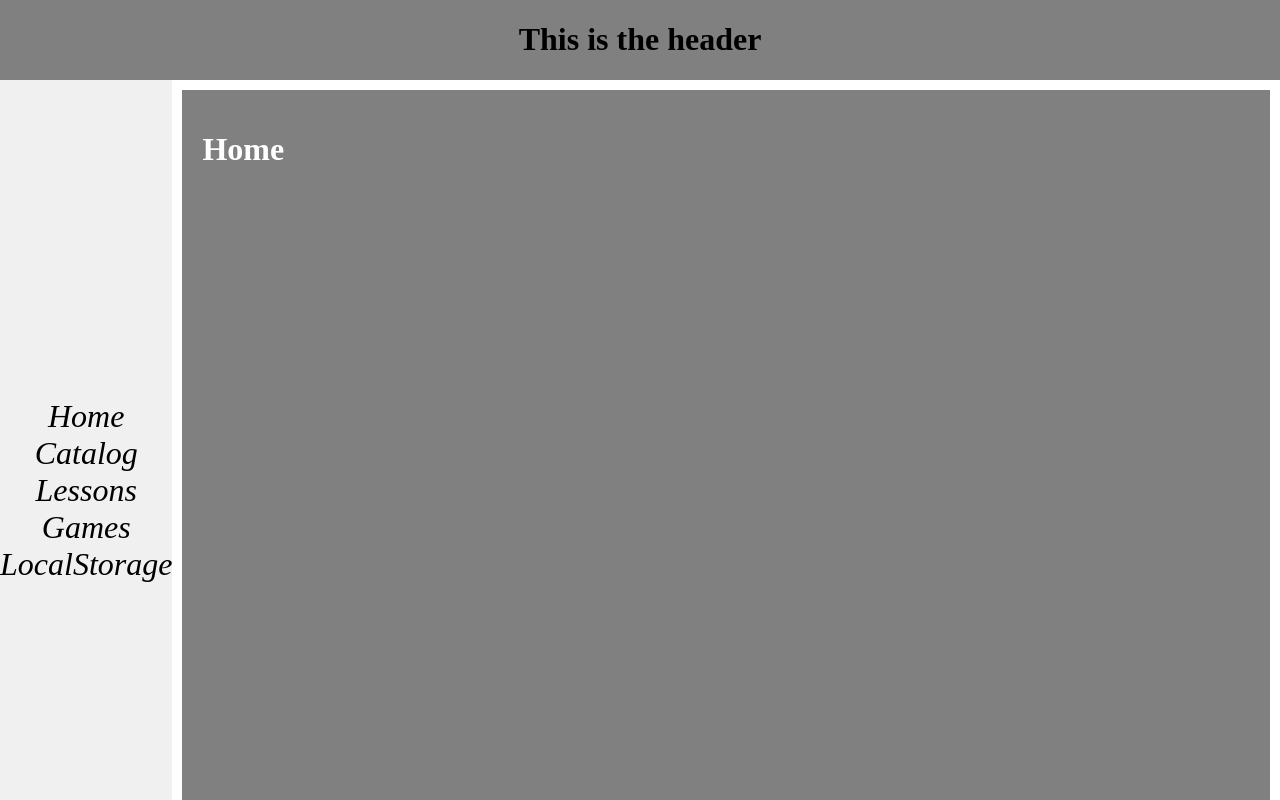
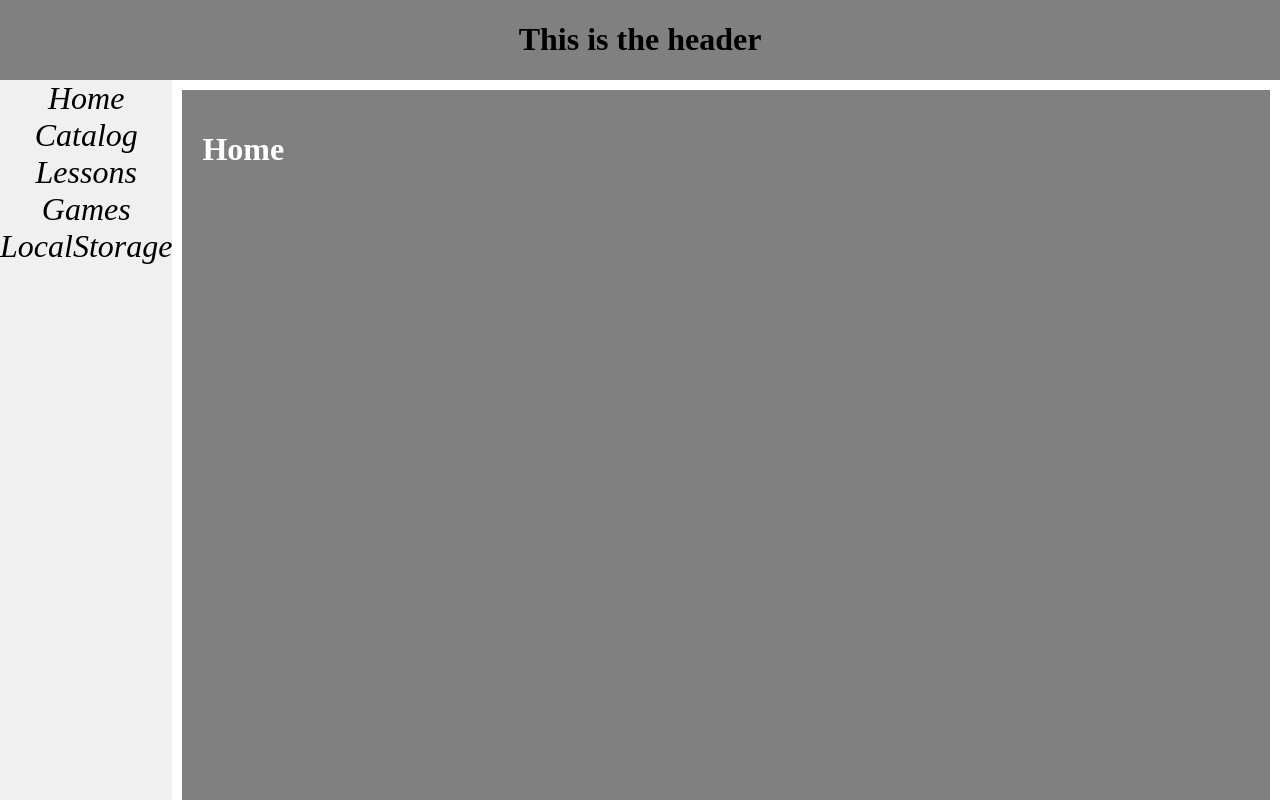
Before and after one commit to DmitriStark/Eccomerse-client, a React (Vite) app: page / in a window 1280 px wide. Shown: the top 800 px of the page. Built offline with nearby package versions, Linux system fonts and the light colour scheme.

Commit message:
more css games

```diff
--- a/src/css/index.css
+++ b/src/css/index.css
@@ -33,7 +33,6 @@ body {
   flex: 1;
   margin: 10px;
   box-sizing: border-box;
-  position: relative;
   background-color: gray;
   color: white;
   overflow: auto;
@@ -42,12 +41,10 @@ body {
 
 nav {
   display: flex;
+  flex-direction: column;
   font-size: 32px;
-  justify-content: center;
-  align-items: center;
+  background-color: #f0f0f0;
   text-align: center;
-  align-content: center;
-  background-color: #f0f0f0;
 }
 
 .navbar {
```
